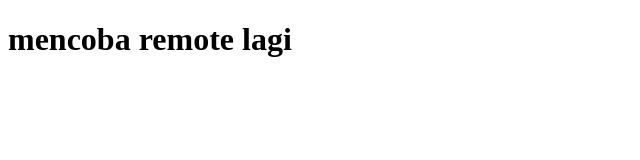
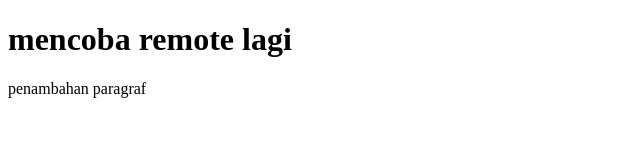
Before and after one commit to Syaiful-Afrian/rian-test-2, a plain HTML site: page index.html in a window 1280 px wide. Shown: the whole page, without its empty margins (0-640 px from the left). Drawn offline with Linux system fonts and the light colour scheme.

Commit message:
penambahan paragraf pada index.html

```diff
--- a/index.html
+++ b/index.html
@@ -7,5 +7,6 @@
   </head>
   <body>
     <h1>mencoba remote lagi</h1>
+    <p>penambahan paragraf</p>
   </body>
 </html>
```
